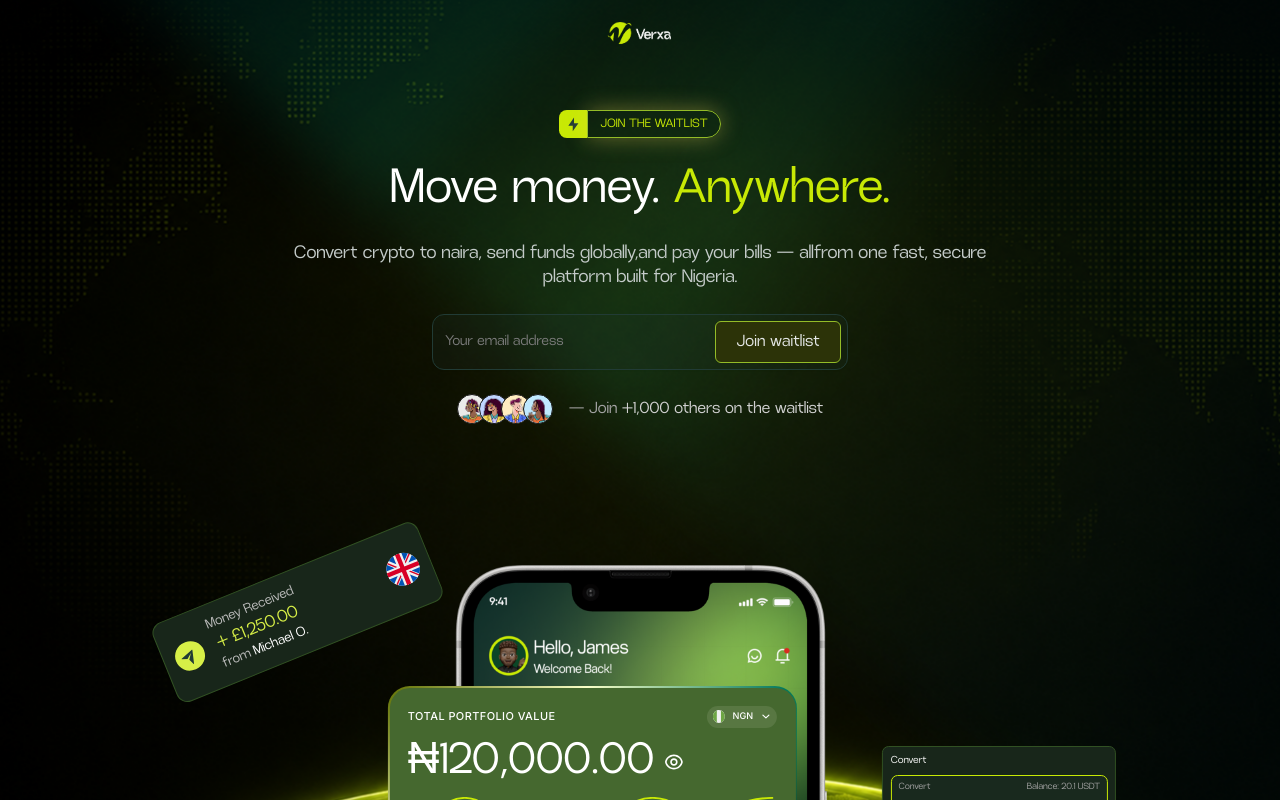
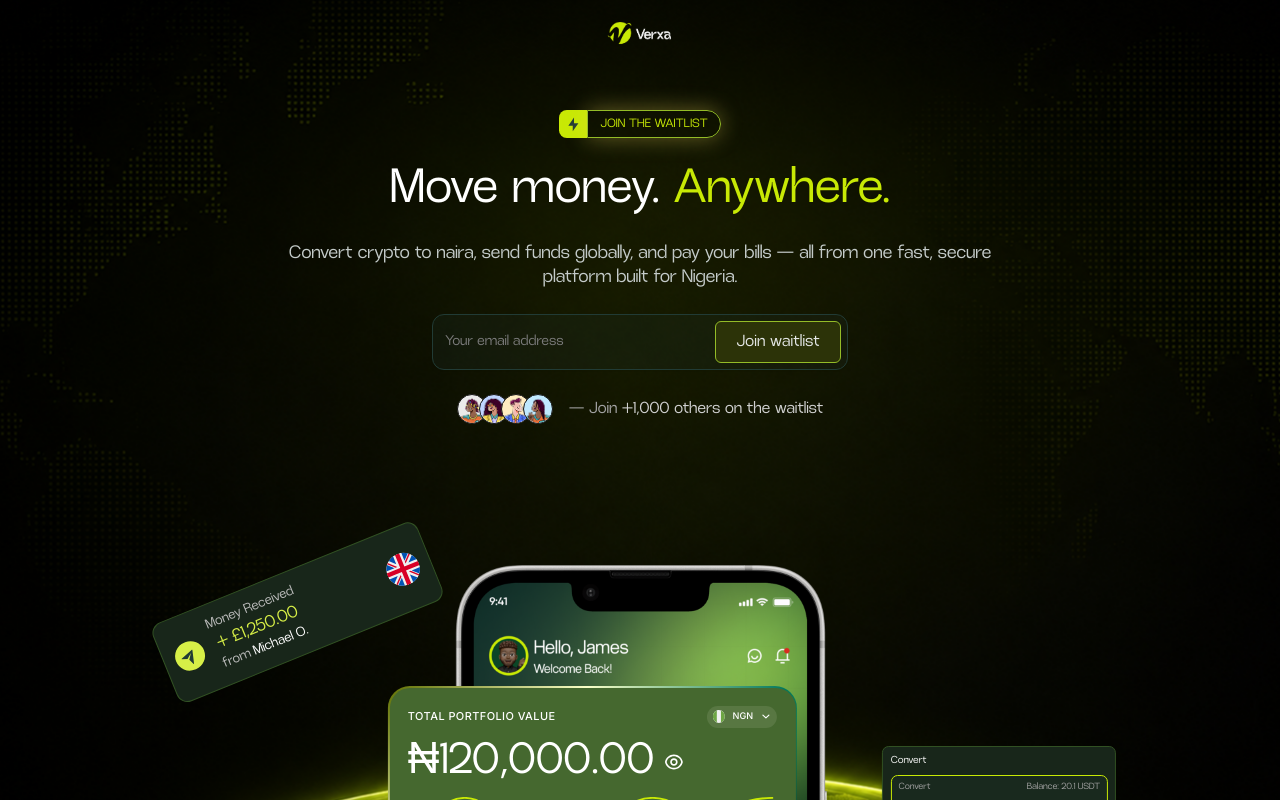
Before and after one commit to VERXA-TECH/VERXA-LANDING-PAGE, a Next.js app: page / in a window 1280 px wide. Shown: the top 800 px of the page. Built offline with nearby package versions, Linux system fonts and the light colour scheme; no server answers.

Commit message:
radial gradient on mobile view

```diff
--- a/src/components/hero/hero-content.tsx
+++ b/src/components/hero/hero-content.tsx
@@ -75,8 +75,10 @@ export function HeroContent() {
 
         <p className="w-full self-stretch text-center font-[family-name:var(--font-heuvel)] text-base font-medium leading-6 tracking-[-0.176px] text-[var(--color-holly-100)] [font-feature-settings:'liga'_off,'calt'_off] lg:text-lg lg:font-normal lg:leading-6 lg:tracking-[-0.27px]">
           Convert crypto to naira, send funds globally,
+          <span className="hidden lg:inline"> </span>
           <br className="lg:hidden" />
           and pay your bills — all
+          <span className="hidden lg:inline"> </span>
           <br className="lg:hidden" />
           from one fast, secure platform built for Nigeria.
         </p>
--- a/src/components/hero/hero-section.tsx
+++ b/src/components/hero/hero-section.tsx
@@ -1,12 +1,11 @@
-import Image from 'next/image'
-import { ASSETS } from '@/lib/assets'
-import { HeroContent } from '@/components/hero/hero-content'
-import { HeroGlassCards, HERO_PHONE } from '@/components/hero/hero-glass-cards'
-import { TotalPortfolioValueCard } from '@/components/hero/glass/total-portfolio-value-card'
-import { HeroTopNav } from '@/components/hero/hero-top-nav'
-import { SectionBackgroundImage } from '@/components/ui/section-background-image'
-import { HeroConicGlow } from '@/components/ui/hero-conic-glow'
-import { SectionRadialGlow } from '@/components/ui/section-radial-glow'
+import Image from "next/image"
+import { ASSETS } from "@/lib/assets"
+import { HeroContent } from "@/components/hero/hero-content"
+import { HeroGlassCards, HERO_PHONE } from "@/components/hero/hero-glass-cards"
+import { TotalPortfolioValueCard } from "@/components/hero/glass/total-portfolio-value-card"
+import { HeroTopNav } from "@/components/hero/hero-top-nav"
+import { SectionBackgroundImage } from "@/components/ui/section-background-image"
+import { SectionRadialGlow } from "@/components/ui/section-radial-glow"
 
 export function HeroSection() {
   const mobile = HERO_PHONE.mobileIntrinsic
@@ -26,7 +25,7 @@ export function HeroSection() {
         imageClassName="object-cover object-[50%]"
       />
 
-      <HeroConicGlow />
+      {/* <HeroConicGlow /> */}
       <SectionRadialGlow />
 
       {/* Mobile phone — 522px from viewport top; no glass cards */}
--- a/src/components/ui/section-radial-glow.tsx
+++ b/src/components/ui/section-radial-glow.tsx
@@ -11,7 +11,7 @@ export function SectionRadialGlow() {
   return (
     <div
       aria-hidden
-      className="pointer-events-none absolute left-1/2 z-[1] hidden -translate-x-1/2 lg:block"
+      className="pointer-events-none absolute left-1/2 z-[1] -translate-x-1/2"
       style={{
         top: RADIAL_GLOW.top,
         width: RADIAL_GLOW.width,
```
